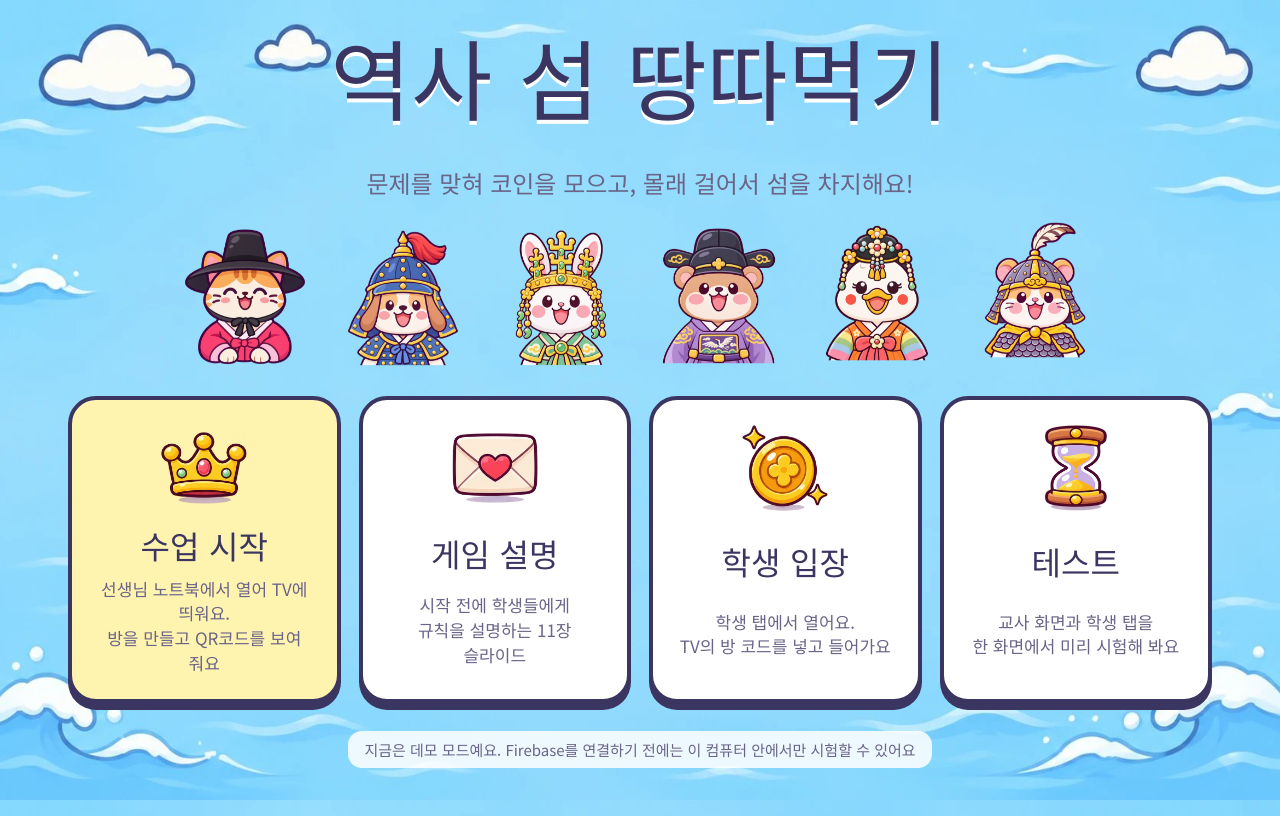
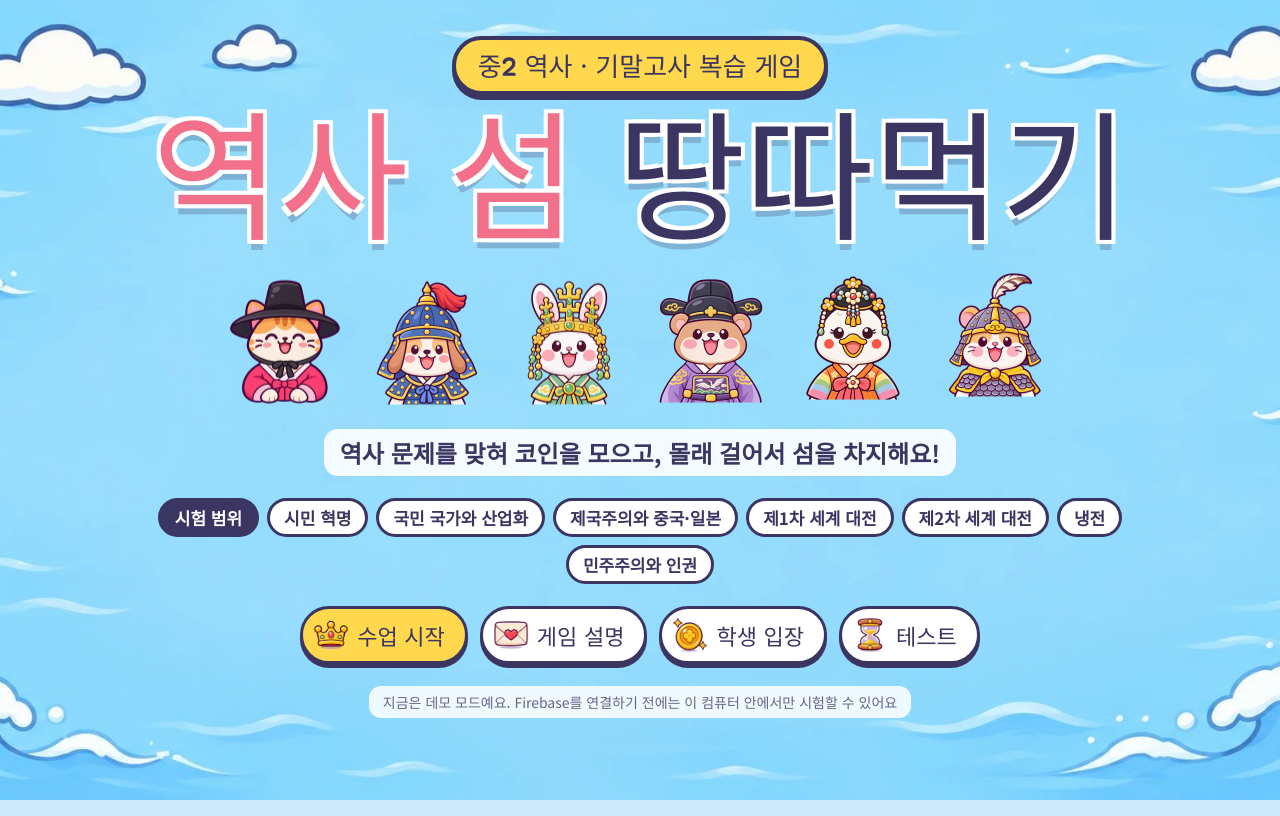
Before and after one commit to bon17/Territory-game_history, a plain HTML site: page index.html in a window 1280 px wide. Drawn offline with Linux system fonts and the light colour scheme; a web font is replaced by a local one.

Commit message:
Home page: bigger title, show it is a history review game with exam range, smaller menu buttons
Co-Authored-By: Claude Opus 5.5 <noreply@anthropic.com>
Claude-Session: https://claude.ai/code/session_01VG7iNW4fdFS83S59i7pm6y

```diff
--- a/index.html
+++ b/index.html
@@ -7,38 +7,51 @@
 <link rel="stylesheet" href="css/style.css">
 <style>
   body { min-height: 100%; background: url('images/background.jpg') center / cover fixed, var(--sea); }
-  .home { width: min(1180px, 100%); margin: 0 auto; padding: 40px max(18px, env(safe-area-inset-left, 0px)) 48px; display: grid; gap: 28px; justify-items: center; }
-  .home h1 { margin: 0; font-size: clamp(44px, 7vw, 88px); line-height: 1.1; text-align: center; text-shadow: 0 4px 0 #fff; }
-  .sub { margin: 0; font-size: clamp(18px, 2.2vw, 24px); color: var(--ink2); text-align: center; }
-  .chars { display: flex; flex-wrap: wrap; justify-content: center; gap: clamp(6px, 1.5vw, 18px); }
-  .chars img { width: clamp(70px, 11vw, 140px); height: clamp(70px, 11vw, 140px); object-fit: contain; animation: bounce 1.6s ease-in-out infinite; }
-  .menu { width: 100%; display: grid; grid-template-columns: repeat(auto-fit, minmax(250px, 1fr)); gap: 18px; }
-  .menu a { text-decoration: none; color: var(--ink); background: #fff; border: 4px solid var(--ink); border-radius: 28px; box-shadow: 0 7px 0 var(--ink);
-    padding: 22px 22px 24px; display: grid; justify-items: center; gap: 8px; text-align: center; transition: transform .1s, box-shadow .1s; }
-  .menu a:hover { transform: translateY(-3px); box-shadow: 0 10px 0 var(--ink); }
-  .menu a:active { transform: translateY(5px); box-shadow: 0 2px 0 var(--ink); }
-  .menu a:focus-visible { outline: 5px solid #FF7A00; outline-offset: 4px; }
-  .menu img { width: 92px; height: 92px; object-fit: contain; }
-  .menu .t { font-family: var(--round); font-size: 32px; }
-  .menu .d { font-size: 17px; color: var(--ink2); line-height: 1.45; word-break: keep-all; }
-  .menu a.main { background: #FFF3B0; }
-  .note { font-size: 15px; color: var(--ink2); background: rgba(255,255,255,.85); border-radius: 14px; padding: 8px 16px; text-align: center; }
+  .home { width: min(1180px, 100%); margin: 0 auto; padding: 36px max(18px, env(safe-area-inset-left, 0px)) 40px; display: grid; gap: 22px; justify-items: center; }
+
+  /* 제목 영역: 무엇을 하는 게임인지 먼저 */
+  .badge { font-family: var(--round); font-size: clamp(18px, 2.4vw, 26px); background: #FFD84D; border: 4px solid var(--ink); border-radius: 999px; padding: 6px 22px; box-shadow: 0 5px 0 var(--ink); }
+  .home h1 { margin: 0; font-size: clamp(64px, 11vw, 140px); line-height: 1; text-align: center; letter-spacing: -1px;
+    text-shadow: 4px 4px 0 #fff, -4px 4px 0 #fff, 4px -4px 0 #fff, -4px -4px 0 #fff, 0 10px 0 rgba(59,53,97,.25); }
+  .home h1 .island { color: #F2708A; }
+  .sub { margin: 0; font-size: clamp(18px, 2.2vw, 24px); font-weight: 700; text-align: center; background: rgba(255,255,255,.9); border-radius: 14px; padding: 6px 16px; }
+  .range { display: flex; flex-wrap: wrap; justify-content: center; gap: 8px; max-width: 980px; }
+  .range span { font-size: clamp(14px, 1.6vw, 17px); font-weight: 700; background: #fff; border: 3px solid var(--ink); border-radius: 999px; padding: 4px 14px; }
+  .range .lab { background: var(--ink); color: #fff; }
+  .chars { display: flex; flex-wrap: wrap; justify-content: center; gap: clamp(4px, 1.2vw, 14px); }
+  .chars img { width: clamp(64px, 10vw, 128px); height: clamp(64px, 10vw, 128px); object-fit: contain; animation: bounce 1.6s ease-in-out infinite; }
+
+  /* 메뉴: 작고 단정한 버튼 */
+  .menu { display: flex; flex-wrap: wrap; justify-content: center; gap: 12px; }
+  .menu a { text-decoration: none; color: var(--ink); background: #fff; border: 3px solid var(--ink); border-radius: 999px; box-shadow: 0 4px 0 var(--ink);
+    padding: 8px 20px 8px 10px; display: flex; align-items: center; gap: 8px; font-family: var(--round); font-size: 22px; min-height: 52px; transition: transform .1s, box-shadow .1s; }
+  .menu a:hover { transform: translateY(-2px); box-shadow: 0 6px 0 var(--ink); }
+  .menu a:active { transform: translateY(3px); box-shadow: 0 1px 0 var(--ink); }
+  .menu a:focus-visible { outline: 4px solid #FF7A00; outline-offset: 3px; }
+  .menu img { width: 36px; height: 36px; object-fit: contain; }
+  .menu a.main { background: #FFD84D; }
+  .note { font-size: 14px; color: var(--ink2); background: rgba(255,255,255,.85); border-radius: 12px; padding: 6px 14px; text-align: center; }
 </style>
 </head>
 <body>
 <main class="home">
-  <h1>역사 섬 땅따먹기</h1>
-  <p class="sub">문제를 맞혀 코인을 모으고, 몰래 걸어서 섬을 차지해요!</p>
+  <div class="badge">중2 역사 · 기말고사 복습 게임</div>
+  <h1><span class="island">역사 섬</span> 땅따먹기</h1>
   <div class="chars" aria-hidden="true">
     <img src="images/team1.png" alt="" style="animation-delay:0s"><img src="images/team2.png" alt="" style="animation-delay:.15s">
     <img src="images/team3.png" alt="" style="animation-delay:.3s"><img src="images/team4.png" alt="" style="animation-delay:.45s">
     <img src="images/team5.png" alt="" style="animation-delay:.6s"><img src="images/team6.png" alt="" style="animation-delay:.75s">
   </div>
+  <p class="sub">역사 문제를 맞혀 코인을 모으고, 몰래 걸어서 섬을 차지해요!</p>
+  <div class="range" aria-label="시험 범위">
+    <span class="lab">시험 범위</span><span>시민 혁명</span><span>국민 국가와 산업화</span><span>제국주의와 중국·일본</span>
+    <span>제1차 세계 대전</span><span>제2차 세계 대전</span><span>냉전</span><span>민주주의와 인권</span>
+  </div>
   <nav class="menu" aria-label="메뉴">
-    <a class="main" href="host.html"><img src="images/crown.png" alt=""><span class="t">수업 시작</span><span class="d">선생님 노트북에서 열어 TV에 띄워요.<br>방을 만들고 QR코드를 보여 줘요</span></a>
-    <a href="rules.html"><img src="images/letter.png" alt=""><span class="t">게임 설명</span><span class="d">시작 전에 학생들에게<br>규칙을 설명하는 11장 슬라이드</span></a>
-    <a href="play.html"><img src="images/coin.png" alt=""><span class="t">학생 입장</span><span class="d">학생 탭에서 열어요.<br>TV의 방 코드를 넣고 들어가요</span></a>
-    <a href="test.html"><img src="images/hourglass.png" alt=""><span class="t">테스트</span><span class="d">교사 화면과 학생 탭을<br>한 화면에서 미리 시험해 봐요</span></a>
+    <a class="main" href="host.html"><img src="images/crown.png" alt="">수업 시작</a>
+    <a href="rules.html"><img src="images/letter.png" alt="">게임 설명</a>
+    <a href="play.html"><img src="images/coin.png" alt="">학생 입장</a>
+    <a href="test.html"><img src="images/hourglass.png" alt="">테스트</a>
   </nav>
   <div class="note" id="mode"></div>
 </main>
```
